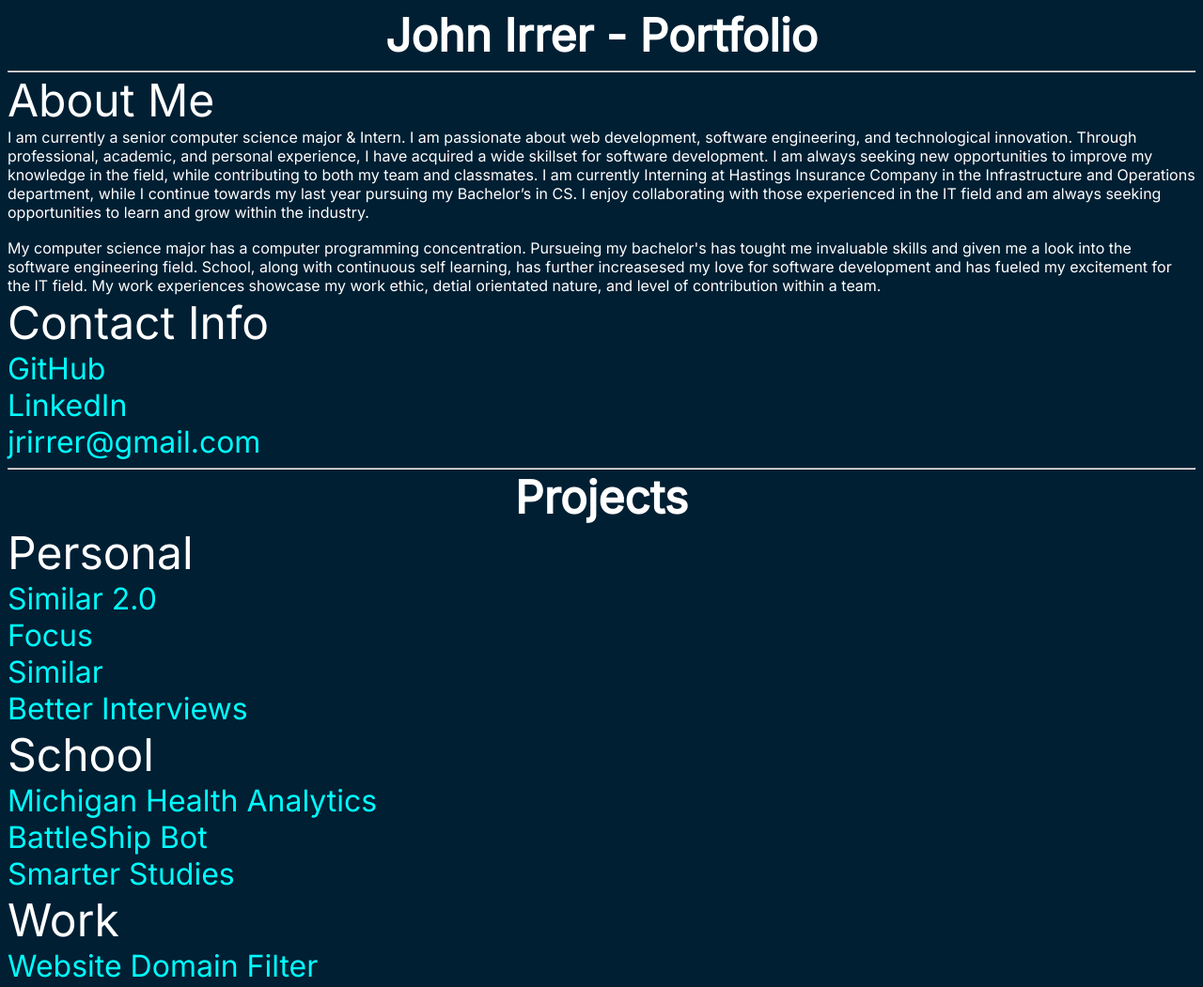
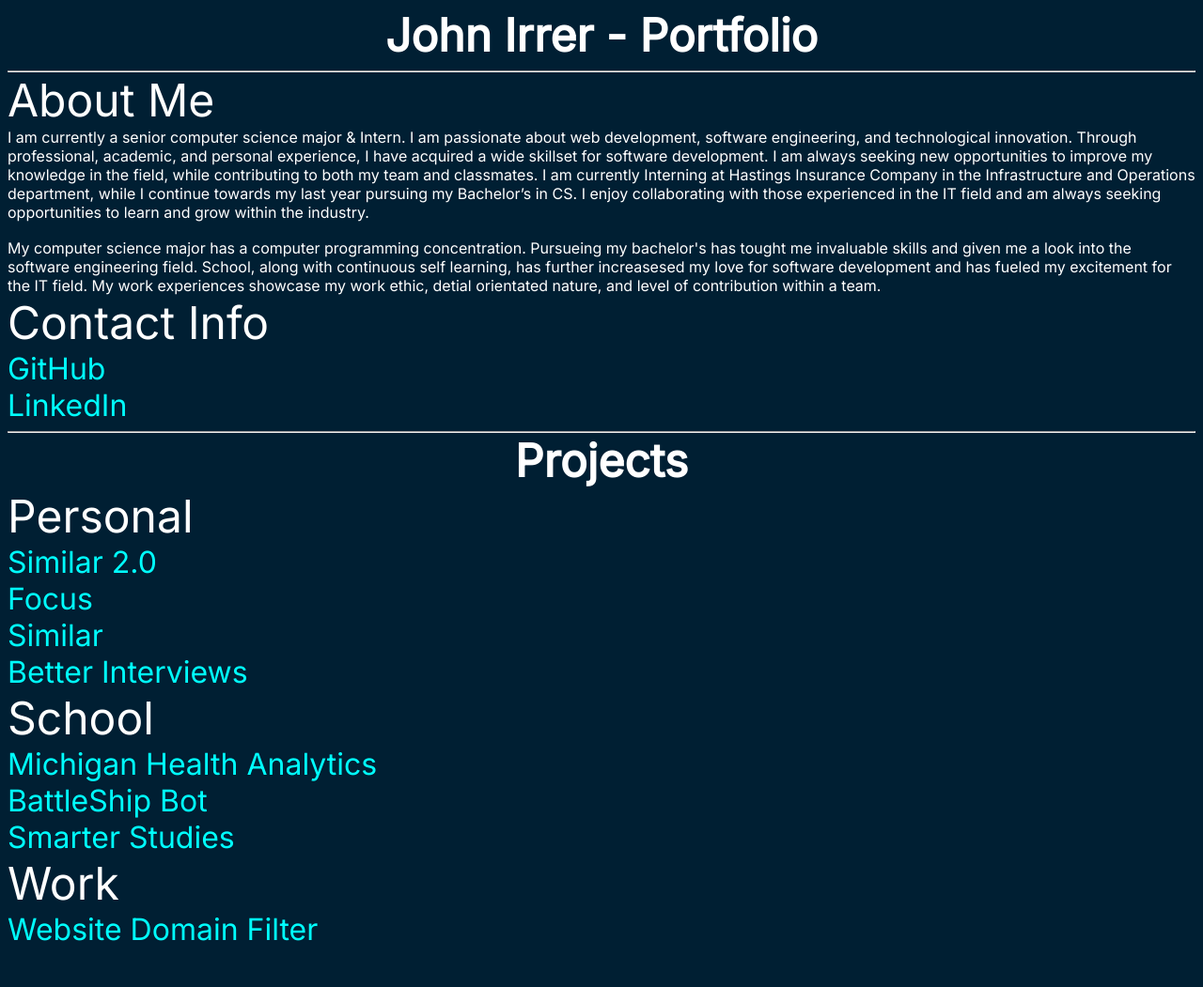
Before and after one commit to Jirrer/Portfolio.github.io, a plain HTML site: page index.html in a window 1280 px wide. Shown: the whole page at 94% size. After the commit the page ends 1017 px from the top, so only its background shows below. Drawn offline with Linux system fonts and the light colour scheme.

Commit message:
Update index.html

```diff
--- a/index.html
+++ b/index.html
@@ -31,8 +31,6 @@
         <a href="https://github.com/Jirrer" target="_blank">GitHub</a>
         <br>
         <a href="https://www.linkedin.com/in/john-irrer/" target="_blank">LinkedIn</a>
-        <br>
-        <a href="">jrirrer@gmail.com</a>
     </div>
     <hr>
     <h1>Projects</h1>
```
